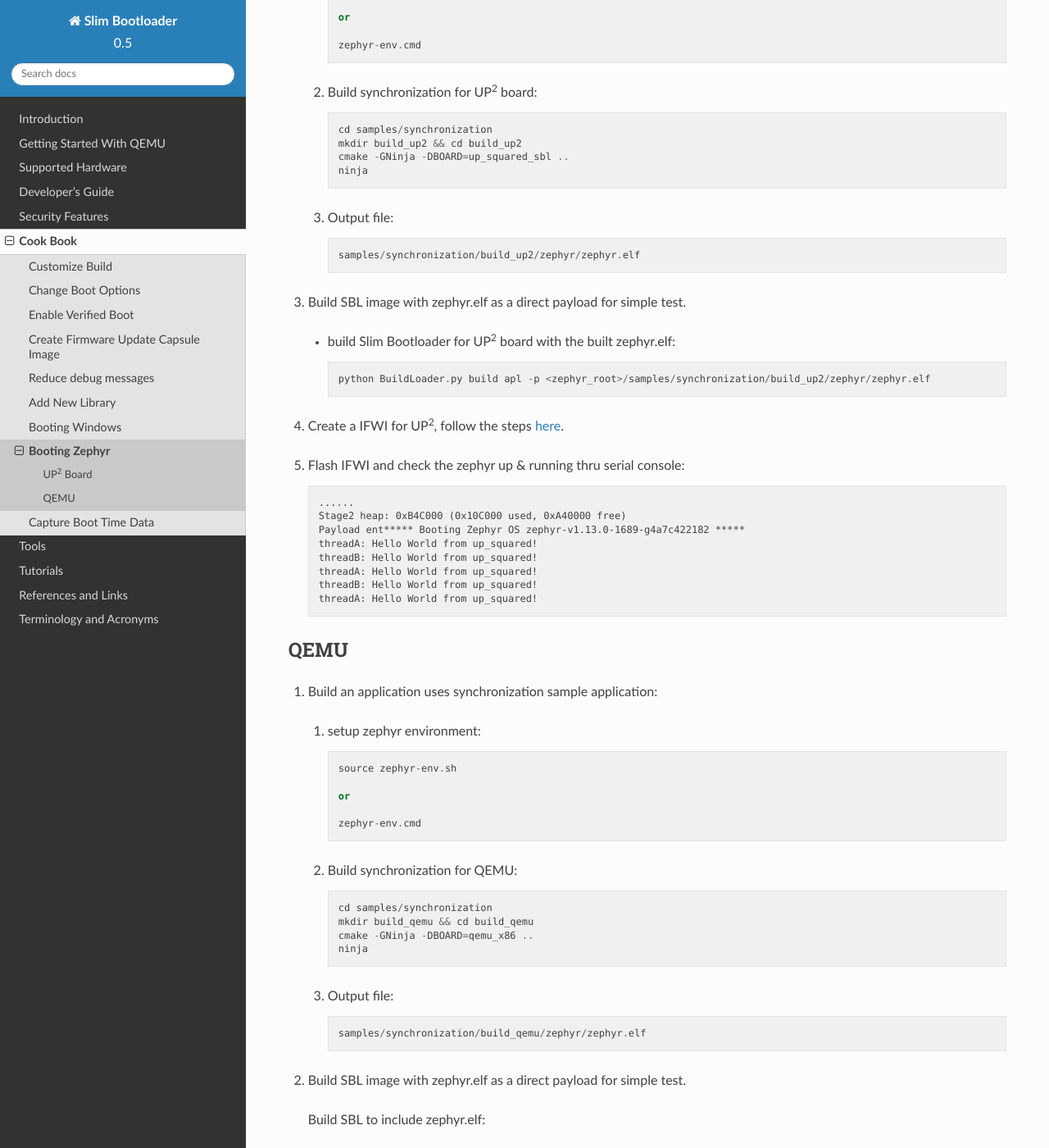
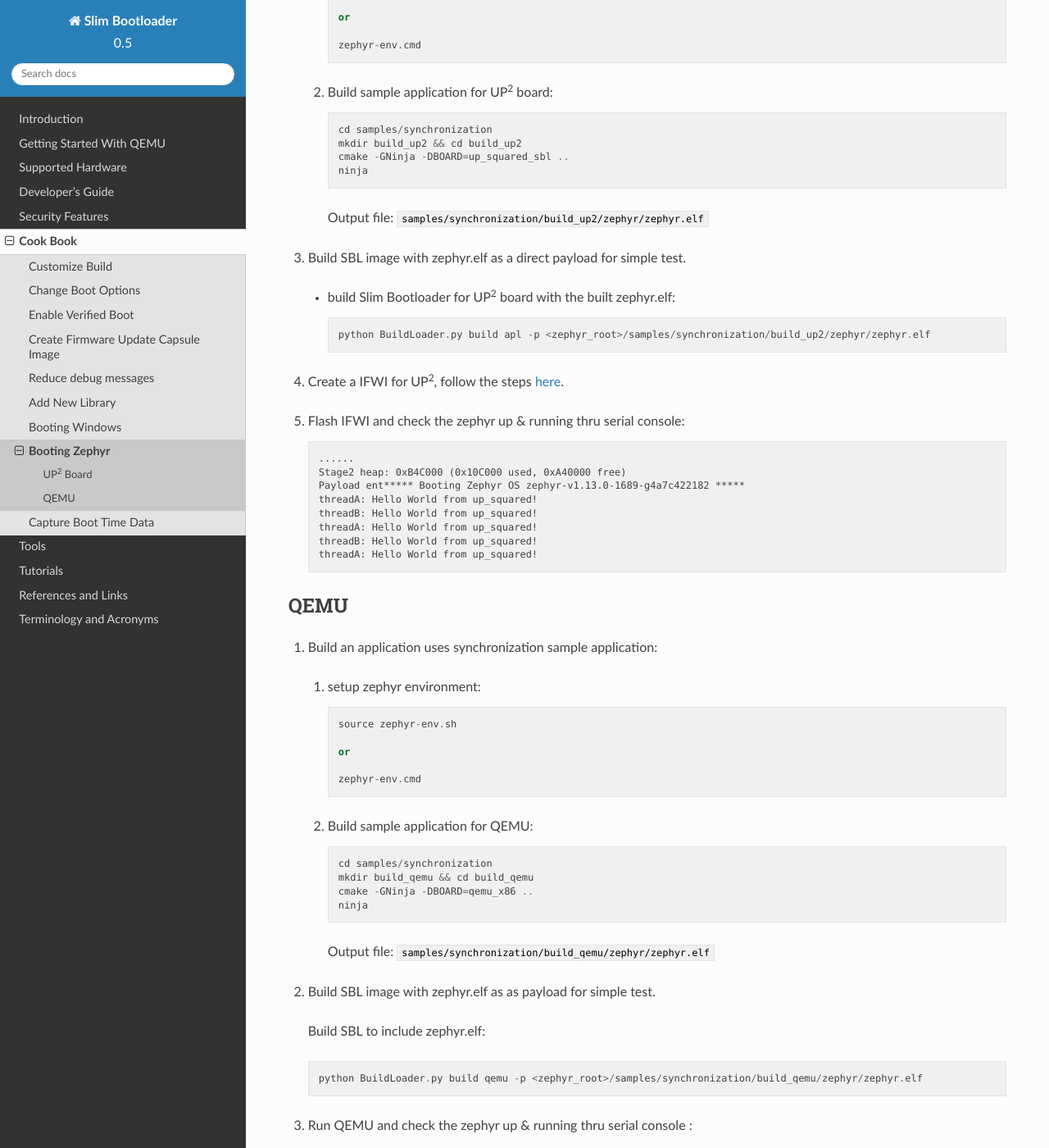
Before and after one commit to slimbootloader/documentation, a Sphinx documentation site: the page built from source/how-tos/boot-zephyr.rst, in a window 1280 px wide and 1400 px high, scrolled down 429 px. Shown: the whole window at 82% size. Built offline with Sphinx 7.4.7 and the Read the Docs theme 2.0.0, drawn with Linux system fonts in a browser that asks for light colours; pages that are not in the unit, such as notebooks, are missing from menus; some of the changed text lies outside the part shown.

Commit message:
Turing wording on sentence

```diff
--- a/source/how-tos/boot-zephyr.rst
+++ b/source/how-tos/boot-zephyr.rst
@@ -24,16 +24,14 @@
 
         zephyr-env.cmd
 
-  #. Build synchronization for |UP2| board::
+  #. Build sample application for |UP2| board::
 
         cd samples/synchronization
         mkdir build_up2 && cd build_up2
         cmake -GNinja -DBOARD=up_squared_sbl ..
         ninja
 
-  #. Output file::
-
-        samples/synchronization/build_up2/zephyr/zephyr.elf
+     Output file: ``samples/synchronization/build_up2/zephyr/zephyr.elf``
 
 3. Build |SPN| image with zephyr.elf as a direct payload for simple test.
 
@@ -73,18 +71,16 @@
 
         zephyr-env.cmd
 
-  #. Build synchronization for QEMU::
+  #. Build sample application for QEMU::
 
         cd samples/synchronization
         mkdir build_qemu && cd build_qemu
         cmake -GNinja -DBOARD=qemu_x86 ..
         ninja
 
-  #. Output file::
+     Output file: ``samples/synchronization/build_qemu/zephyr/zephyr.elf``
 
-        samples/synchronization/build_qemu/zephyr/zephyr.elf
-
-2. Build |SPN| image with zephyr.elf as a direct payload for simple test.
+2. Build |SPN| image with zephyr.elf as as payload for simple test.
 
   Build |SPN| to include zephyr.elf::
 
```
Also changed, not shown: other parts of source/how-tos/boot-zephyr.rst (+1 -1 lines).
